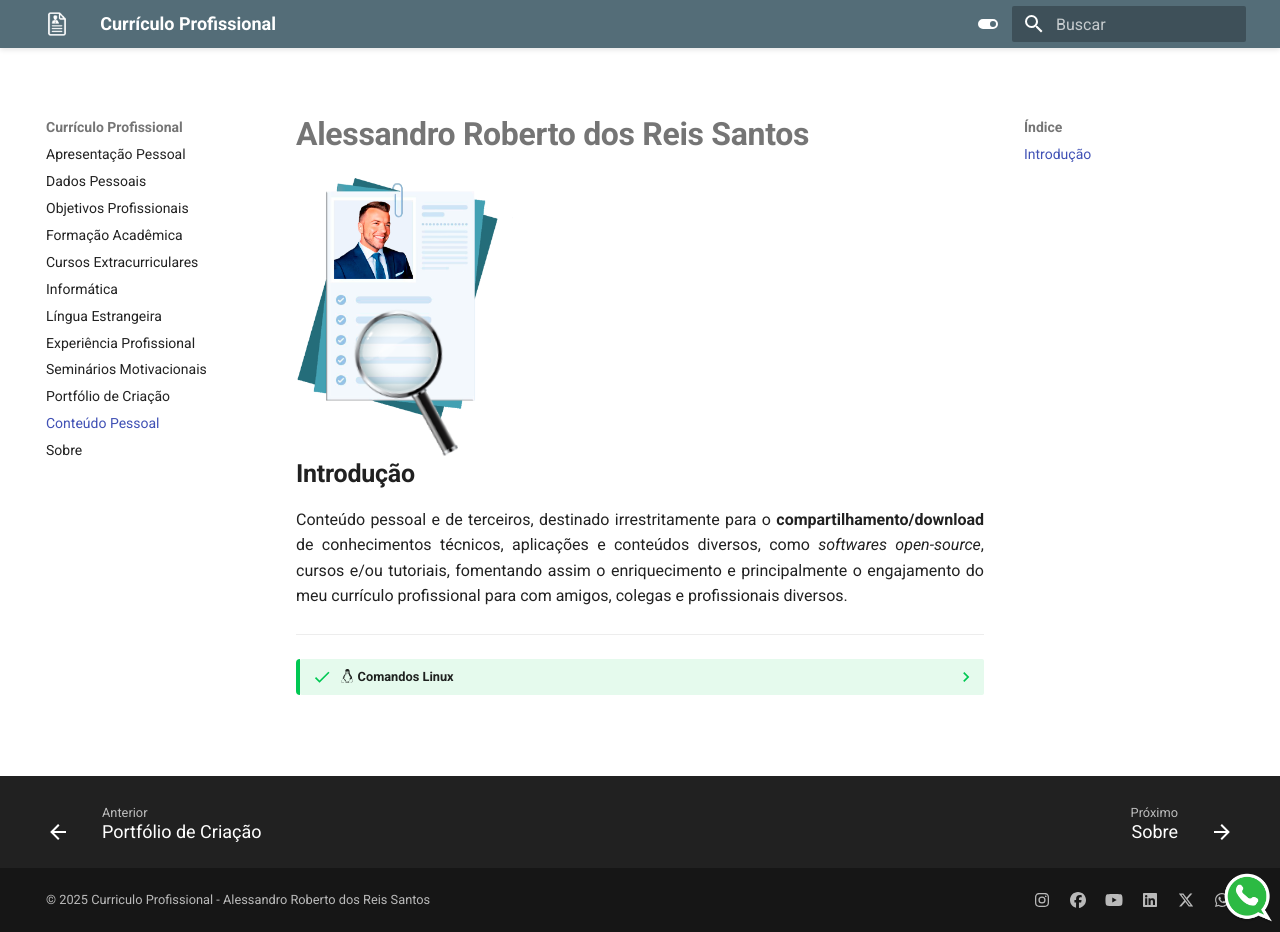
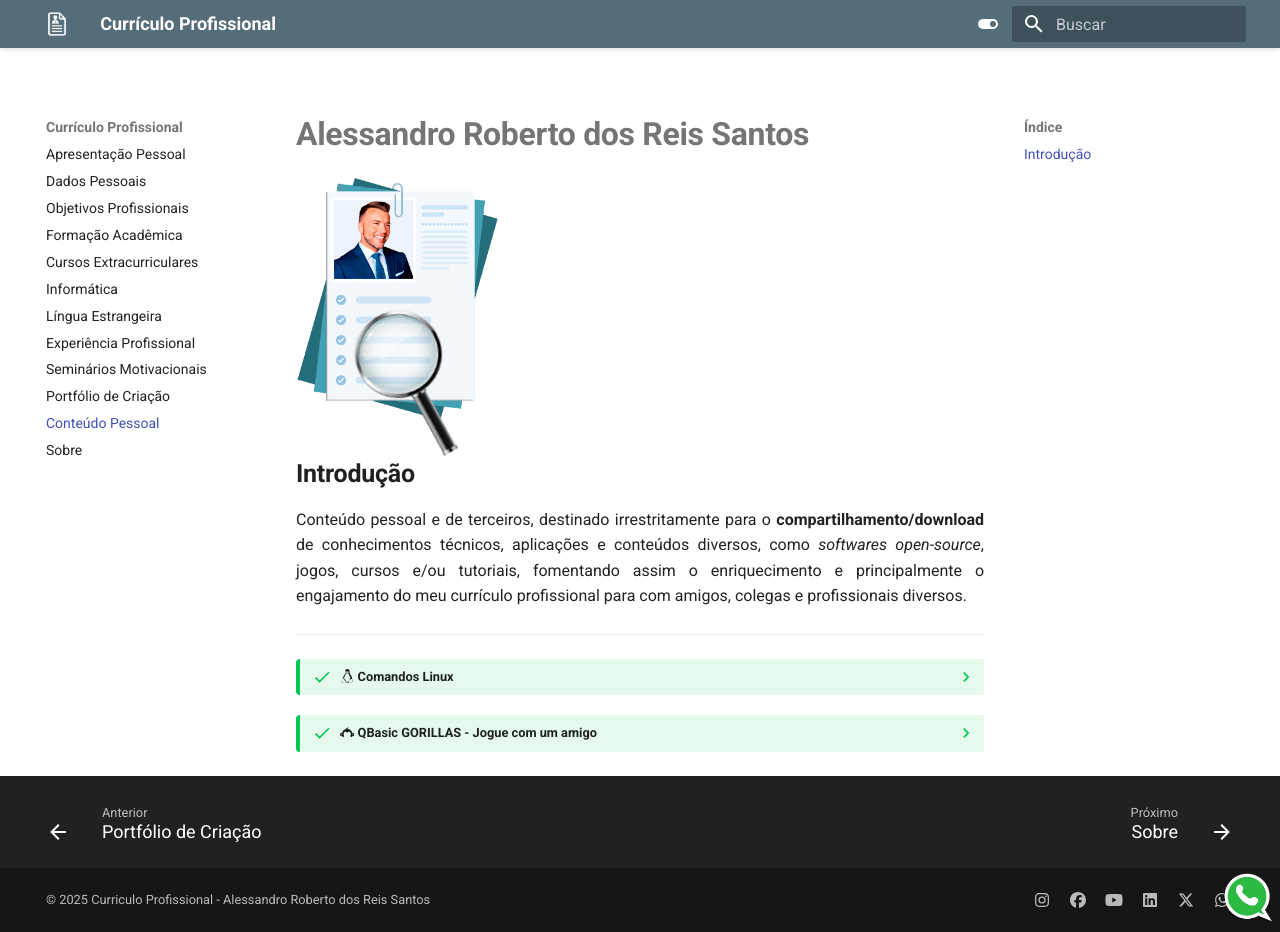
Before and after one commit to arrs82/curriculo, an MkDocs documentation site: the page built from docs/conteudo-pessoal.md, in a window 1280 px wide and 932 px high. Built offline with MkDocs 1.6.1 and Material for MkDocs 9.7.7, drawn with Linux system fonts in a browser that asks for light colours; nearby versions of some CDN libraries.

Commit message:
GORILLAS

```diff
--- /dev/null
+++ b/docs/assets/html/gorilla.html
@@ -0,0 +1,93 @@
+<!DOCTYPE html>
+<html>
+<head>
+  <meta http-equiv="Content-Type" content="text/html; charset=UTF-8">
+  <title>Gorillas QBasic</title>
+
+  <style type="text/css">
+    html, body {
+      margin: 0;
+      padding: 0;
+      width: 100%;
+      height: 100%;
+      background: #000;
+      overflow: hidden;
+    }
+
+    #canvas-holder {
+      width: 100%;
+      height: 100%;
+      padding: 0;
+      margin: 0;
+      border: 0;
+      background: #000;
+    }
+
+    canvas {
+      width: 100% !important;
+      height: 100% !important;
+      display: block;
+      margin: 0;
+      padding: 0;
+    }
+
+    canvas:focus {
+      outline: none;
+    }
+  </style>
+
+  <!-- Scripts do jogo -->
+  <script type="text/javascript" src="./gorilla_files/ega8x14.js.download"></script>
+  <script type="text/javascript" src="./gorilla_files/gorilla.js.download"></script>
+</head>
+
+<body>
+  <div id="canvas-holder">
+    <canvas id="canvas" width="960" height="525" tabindex="1"></canvas>
+  </div>
+</body>
+</html>
+
+<button id="fullscreen-btn" style="
+  position: absolute;
+  bottom: 10px;
+  right: 10px;
+  z-index: 1000;
+  padding: 10px 20px;
+  font-size: 16px;
+  font-weight: bold;
+  color: #fff;
+  background: rgba(0,0,0,0.5);
+  border: 2px solid #fff;
+  border-radius: 12px;
+  cursor: pointer;
+  transition: all 0.3s ease;
+">
+  Tela Cheia
+</button>
+
+<script>
+  const canvasHolder = document.getElementById('canvas-holder');
+  const btn = document.getElementById('fullscreen-btn');
+
+  btn.addEventListener('click', () => {
+    if (canvasHolder.requestFullscreen) {
+      canvasHolder.requestFullscreen();
+    } else if (canvasHolder.webkitRequestFullscreen) { /* Safari */
+      canvasHolder.webkitRequestFullscreen();
+    } else if (canvasHolder.msRequestFullscreen) { /* IE11 */
+      canvasHolder.msRequestFullscreen();
+    }
+  });
+
+  // Efeito hover
+  btn.addEventListener('mouseover', () => {
+    btn.style.background = 'rgba(255,255,255,0.2)';
+    btn.style.transform = 'scale(1.05)';
+  });
+
+  btn.addEventListener('mouseout', () => {
+    btn.style.background = 'rgba(0,0,0,0.5)';
+    btn.style.transform = 'scale(1)';
+  });
+</script>
--- a/docs/conteudo-pessoal.md
+++ b/docs/conteudo-pessoal.md
@@ -4,7 +4,7 @@
 
 ## **Introdução**
 
-<p style="text-align: justify;">Conteúdo pessoal e de terceiros, destinado irrestritamente para o <strong>compartilhamento/download</strong> de conhecimentos técnicos, aplicações e conteúdos diversos, como <I>softwares open-source</I>, cursos e/ou tutoriais, fomentando assim o enriquecimento e principalmente o engajamento do meu currículo profissional para com amigos, colegas e profissionais diversos.</p>
+<p style="text-align: justify;">Conteúdo pessoal e de terceiros, destinado irrestritamente para o <strong>compartilhamento/download</strong> de conhecimentos técnicos, aplicações e conteúdos diversos, como <I>softwares open-source</I>, jogos, cursos e/ou tutoriais, fomentando assim o enriquecimento e principalmente o engajamento do meu currículo profissional para com amigos, colegas e profissionais diversos.</p>
 ---
 
 ??? Success ":simple-linux: Comandos Linux"
@@ -374,6 +374,17 @@
 
         umask 002
 
+??? Success ":simple-surveymonkey: QBasic GORILLAS - Jogue com um amigo"
+    <div style="position: relative; padding-bottom: 56.25%; height: 0; overflow: hidden;">
+    <iframe
+        style="position: absolute; top: 0; left: 0; width: 100%; height: 100%;"
+        src="../assets/html/gorilla.html"
+        title="QBasic Gorillas"
+        frameborder="0"
+        allowfullscreen>
+    </iframe>
+    </div>
+
 <!-- Ícone Whatsapp. -->
 <!DOCTYPE html>
 <html lang="pt-br">
```
Also changed, not shown: 2 other files.
